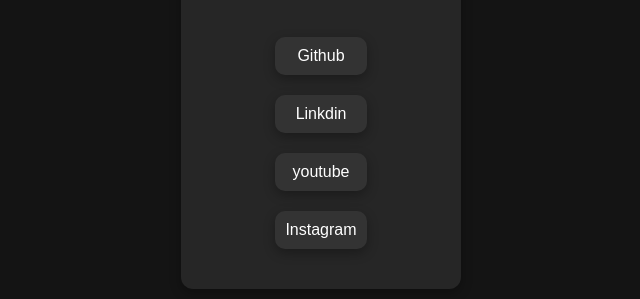
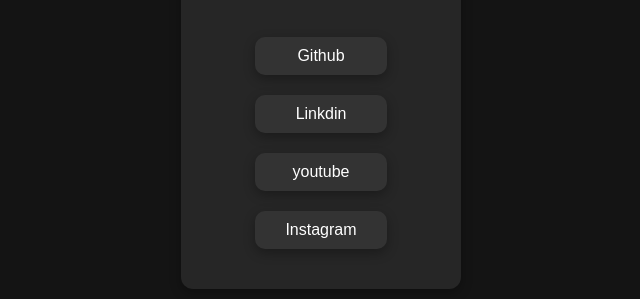
Before and after one commit to Yash925921/first-social-media-page-, a plain HTML site: page index.html in a window 1280 px wide. Shown: the part 374-673 px from the top of the page, 319-959 px from the left. Drawn offline with Linux system fonts and the light colour scheme.

Commit message:
style.css

```diff
--- a/style.css
+++ b/style.css
@@ -65,14 +65,8 @@ h4{
     border-radius: 10px;
     box-shadow: 0 4px 12px rgba(0, 0, 0, 0.3);
     padding: 10px;
-    background-color: hsl(0%,0%,20%);
-}
-.FrontedMentor{
-    border: 1px;
-    background-color: hsl(0, 0%, 20%);
-    border-radius: 10px;
-    box-shadow: 0 4px 12px rgba(0, 0, 0, 0.3);
-    padding: 10px;
+    padding-left: 30px;
+    padding-right: 30px;
     background-color: hsl(0%,0%,20%);
 }
 .Linkdin{
@@ -81,6 +75,8 @@ h4{
     border-radius: 10px;
     box-shadow: 0 4px 12px rgba(0, 0, 0, 0.3);
     padding: 10px;
+    padding-left: 30px;
+    padding-right: 30px;
     background-color: hsl(0%,0%,20%);
 }
 .youtube{
@@ -89,6 +85,8 @@ h4{
     border-radius: 10px;
     box-shadow: 0 4px 12px rgba(0, 0, 0, 0.3);
     padding: 10px;
+    padding-left: 30px;
+    padding-right: 30px;
     background-color: hsl(0%,0%,20%);
 }
 .Instagram{
@@ -97,5 +95,7 @@ h4{
     border-radius: 10px;
     box-shadow: 0 4px 12px rgba(0, 0, 0, 0.3);
     padding: 10px;
+    padding-left: 30px;
+    padding-right: 30px;
     background-color: hsl(0%,0%,20%);
 }
```
